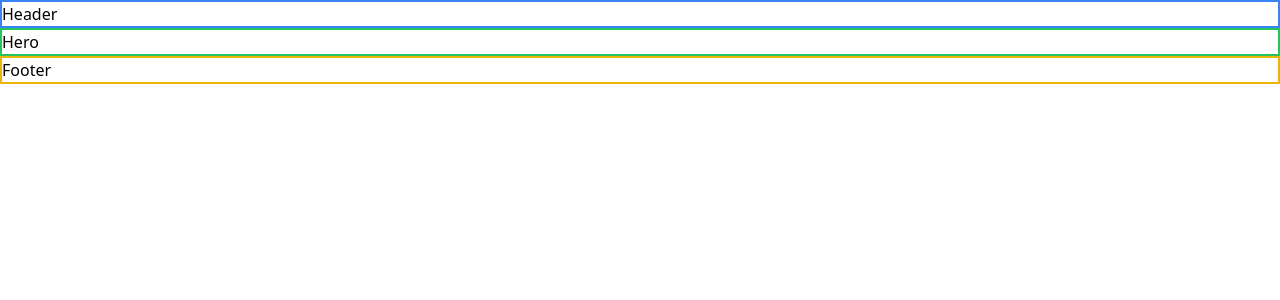
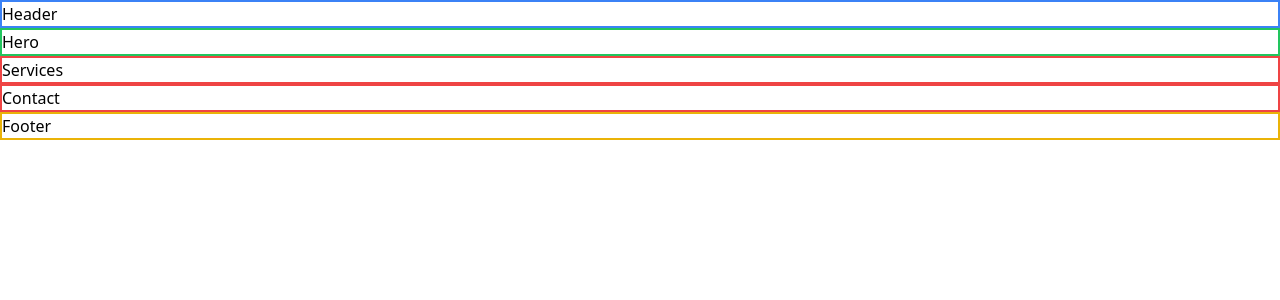
Before and after one commit to samirjabib/green-wise-landing, a Next.js app: page / in a window 1280 px wide. Shown: the top 300 px of the page. Built offline with nearby package versions, Linux system fonts and the light colour scheme; a web font is replaced by a local one.

Commit message:
add structure

```diff
--- /dev/null
+++ b/src/app/(landing)/components/Contact/Contact.tsx
@@ -0,0 +1,7 @@
+export const Contact = () => {
+  return (
+    <div className="border-2 border-red-500">
+      <h1>Contact</h1>
+    </div>
+  );
+};
--- /dev/null
+++ b/src/app/(landing)/components/Contact/components/ContactForm.tsx
@@ -0,0 +1,7 @@
+export const ContactForm = () => {
+  return (
+    <div className="border-2 border-red-500">
+      <h1>ContactForm</h1>
+    </div>
+  );
+};
--- /dev/null
+++ b/src/app/(landing)/components/Contact/components/index.ts
@@ -0,0 +1 @@
+export * from './ContactForm';
--- /dev/null
+++ b/src/app/(landing)/components/Contact/index.ts
@@ -0,0 +1 @@
+export * from './Contact';
--- /dev/null
+++ b/src/app/(landing)/components/Hero/components/HeroBackgroundSlider/HeroBackgroundSlider.tsx
@@ -0,0 +1,7 @@
+export const HeroBackgroundSlider = () => {
+  return (
+    <div className="border-2 border-red-500">
+      <h1>HeroBackgroundSlider</h1>
+    </div>
+  );
+};
--- /dev/null
+++ b/src/app/(landing)/components/Hero/components/HeroBackgroundSlider/index.ts
@@ -0,0 +1 @@
+export * from './HeroBackgroundSlider';
--- /dev/null
+++ b/src/app/(landing)/components/Hero/components/index.ts
@@ -0,0 +1 @@
+export * from './HeroBackgroundSlider';
--- /dev/null
+++ b/src/app/(landing)/components/Services/Services.tsx
@@ -0,0 +1,7 @@
+export const Services = () => {
+  return (
+    <div className="border-2 border-red-500">
+      <h1>Services</h1>
+    </div>
+  );
+};
--- /dev/null
+++ b/src/app/(landing)/components/Services/index.ts
@@ -0,0 +1 @@
+export * from './Services';
--- a/src/app/(landing)/layout.tsx
+++ b/src/app/(landing)/layout.tsx
@@ -1,13 +1,17 @@
 import { Footer, Header } from "../common";
 
-export default function Layout({ children }: { children: React.ReactNode }) {
+export default function LandingLayout({
+  children,
+}: {
+  children: React.ReactNode;
+}) {
   return (
     <html lang="en">
-      <body>
+      <main>
         <Header />
         {children}
         <Footer />
-      </body>
+      </main>
     </html>
   );
 }
--- a/src/app/(landing)/page.tsx
+++ b/src/app/(landing)/page.tsx
@@ -1,9 +1,24 @@
+import { Metadata } from "next";
 import { Hero } from "./components";
+import { Services } from "./components/Services";
+import { Contact } from "./components/Contact";
+
+export async function generateMetadata(): Promise<Metadata> {
+  const description =
+    "Green wise empresa de consultoría ambiental que ofrece servicios de asesoría, consultoría y capacitación en materia ambiental.";
+
+  return {
+    title: "GreenWise | Servicios Ambientales",
+    description,
+  };
+}
 
 export default async function LandingPage() {
   return (
-    <div>
-      <Hero/>
-    </div>
+    <>
+      <Hero />
+      <Services />
+      <Contact />
+    </>
   );
 }
--- a/src/app/common/RootProviders/RootProviders.tsx
+++ b/src/app/common/RootProviders/RootProviders.tsx
@@ -1,3 +1,5 @@
+"use client";
+
 import { useEffect } from "react";
 import { usePathname } from "next/navigation";
 
```
